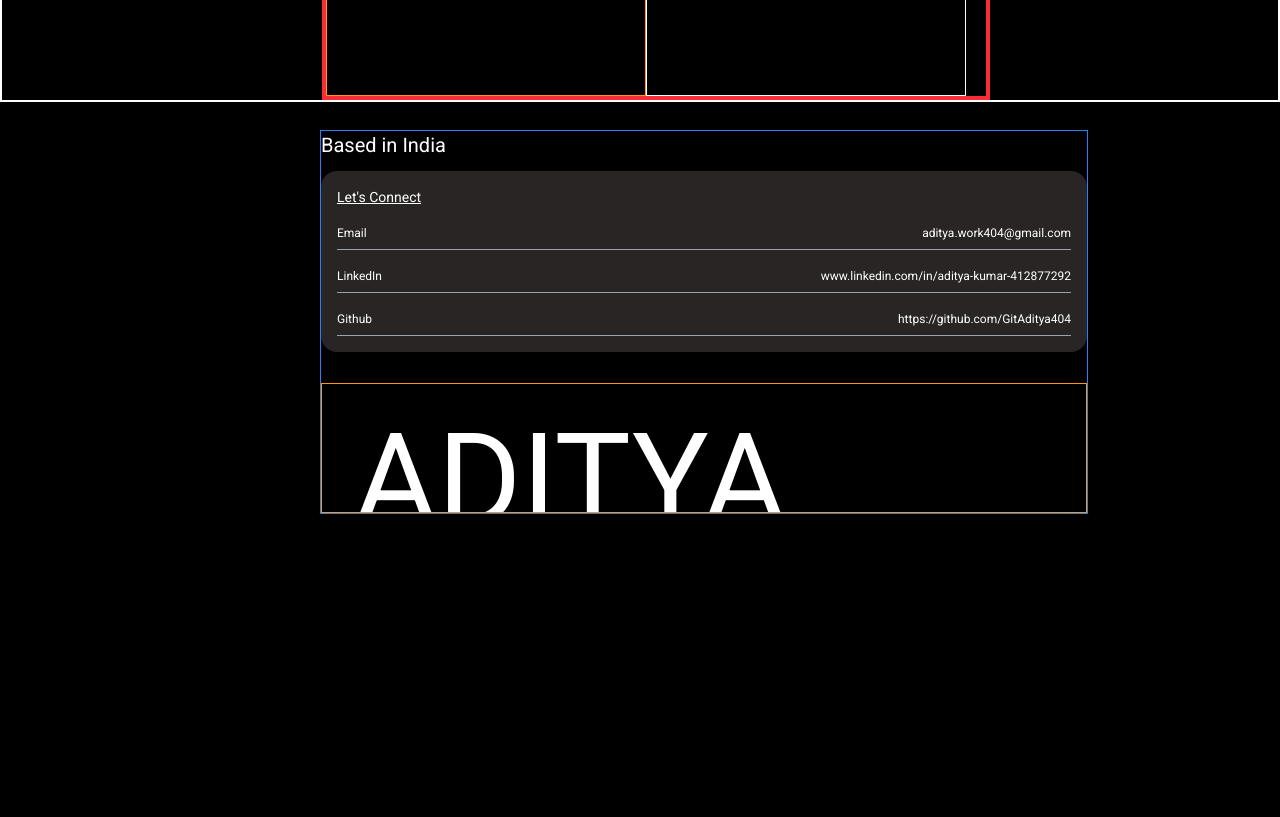
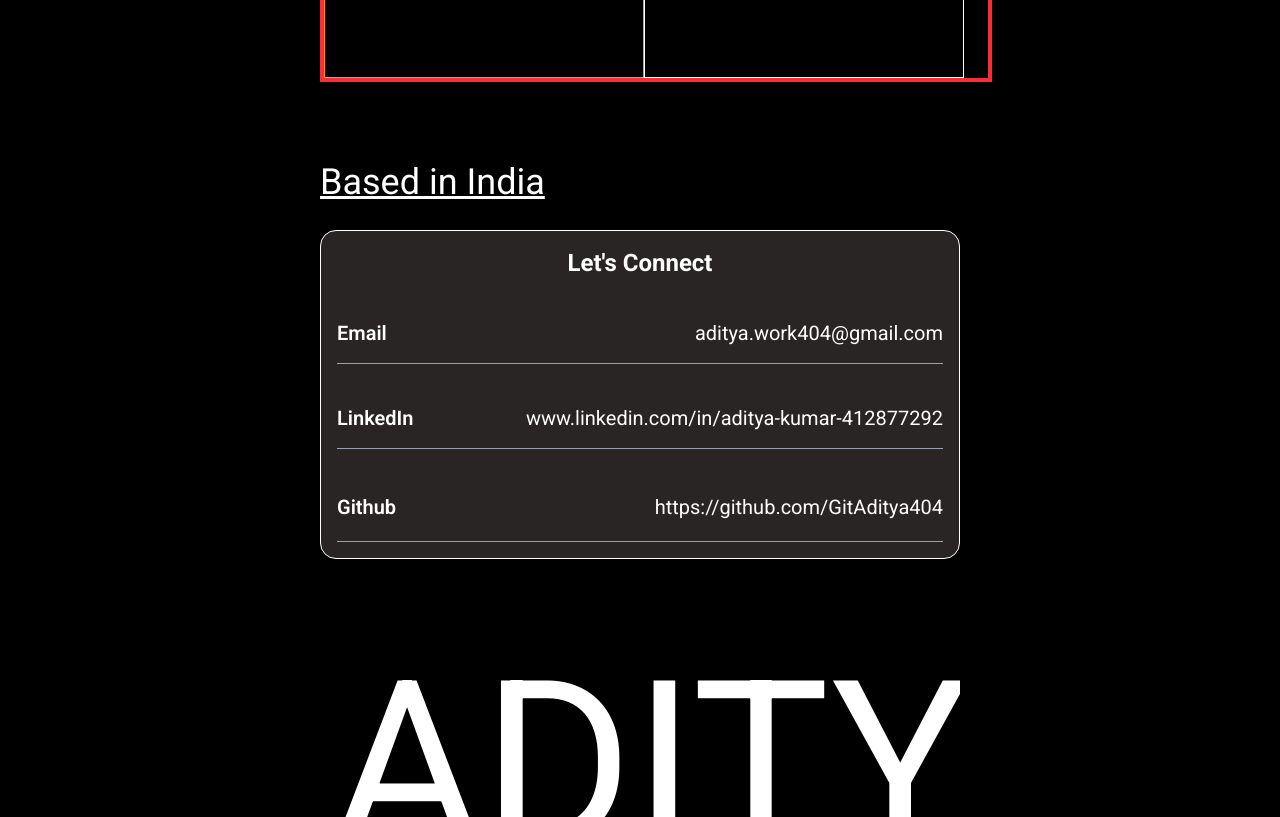
Before and after one commit to GitAditya404/Portfolio, a React (Vite) app: page / in a window 1280 px wide. Shown: the part 2380-3197 px from the top of the page. Before the commit the page ends 2894 px from the top, so only its background shows below. Built offline with nearby package versions, Linux system fonts and the light colour scheme.

Commit message:
fixed layout of contact page

```diff
--- a/components/Contact.jsx
+++ b/components/Contact.jsx
@@ -12,34 +12,35 @@ const Contact = () => {
   }
 
   return (
-    <div id='Contact' className='scroll-mt-16 w-full h-96  mt-7 bg-emerald-300' style={myStyle}>
-        <div className='ml-[25vw] h-96 mr-[15vw] flex flex-col  border border-blue-500 '>
-          <h1 className='text-xl'>Based in India</h1>
+    <div id='Contact' className='scroll-mt-20 mt-20' style={myStyle}>
+        <div className='ml-6 sm:ml-[25vw]  mr-5  border-red-600 sm:mr-80 flex flex-col  '>
+          <h1 className='text-3xl sm:text-4xl underline'>Based in India</h1>
 
-          <div className=' rounded-2xl overflow-hidden p-4  mt-3' style={contactSyle}>
+          <div className=' rounded-2xl border overflow-hidden p-4  mt-7' style={contactSyle}>
 
-              <div className='TEXTDIV text-xs rounded-2xl gap-2.5 flex flex-col  '>
-                  <p className ='underline text-sm' style={contactSyle}>Let's Connect</p>
-
-                  <div className='flex justify-between border-b border-gray-400 py-2' style={contactSyle}>
-                    <p className=''>Email</p>
-                    <p>aditya.work404@gmail.com</p>
+              <div className='TEXTDIV text-xs rounded-2xl gap-6 flex flex-col '>
+                  <div className='text-center'>
+                   <p className ='font-bold text-2xl' style={contactSyle}>Let's Connect</p>
                   </div>
 
-                  <div className='flex justify-between border-b border-gray-400 py-2' style={contactSyle}>
-                    <p className='' >LinkedIn</p>
-                    <a href="https://www.linkedin.com/in/aditya-kumar-412877292" target='_blank'>www.linkedin.com/in/aditya-kumar-412877292</a>
+                  <div className='sm:flex justify-between border-b border-gray-400 py-4' style={contactSyle}>
+                    <p className='text-xl font-semibold'>Email</p>
+                    <p className='text-xl'>aditya.work404@gmail.com</p>
                   </div>
 
-                  <div className='flex justify-between border-b border-gray-400 py-2' style={contactSyle}>
-                    <p className=''>Github</p>
-                    <a href="https://github.com/GitAditya404">https://github.com/GitAditya404</a>
+                  <div className='sm:flex justify-between border-b border-gray-400 py-4' style={contactSyle}>
+                    <p className='text-xl font-semibold' >LinkedIn</p>
+                    <a className='text-xl' href="https://www.linkedin.com/in/aditya-kumar-412877292" target='_blank'>www.linkedin.com/in/aditya-kumar-412877292</a>
+                  </div>
+
+                  <div className='sm:flex justify-between border-b border-gray-400 py-5' style={contactSyle}>
+                    <p className='text-xl font-semibold'>Github</p>
+                    <a className='text-xl' href="https://github.com/GitAditya404">https://github.com/GitAditya404</a>
                   </div>
               </div>
           </div>
-          <div className='border overflow-hidden   border-amber-500 mt-auto  '>
-
-            <p className='text-9xl leading-none ml-8 translate-y-8'>ADITYA</p>
+          <div className=' overflow-hidden  border-amber-500 mt-7'>
+            <p className='text-8xl translate-y-6 sm:text-[230px] sm:translate-y-16 leading-none ml-3 '>ADITYA</p>
           </div>
         </div>
     </div>
--- a/components/Project.jsx
+++ b/components/Project.jsx
@@ -6,7 +6,7 @@ const Project = () => {
   const {myStyle} = useContext(darkContext)
 
   return (
-    <div id='Project' style={myStyle} className='scroll-mt-20 border-2 mt-24'>
+    <div id='Project' style={myStyle} className='scroll-mt-20 mt-24'>
         <div className='ml-9 mr-7 sm:ml-[25vw] border-4 border-red-500 mt-4 sm:mr-72 bg-blue-500' style={myStyle}>
             <div className='text-center'>
               <h1 className='underline decoration-wavy text-3xl'>Projects</h1>
```
Also changed, not shown: src/arrow.png (added).
